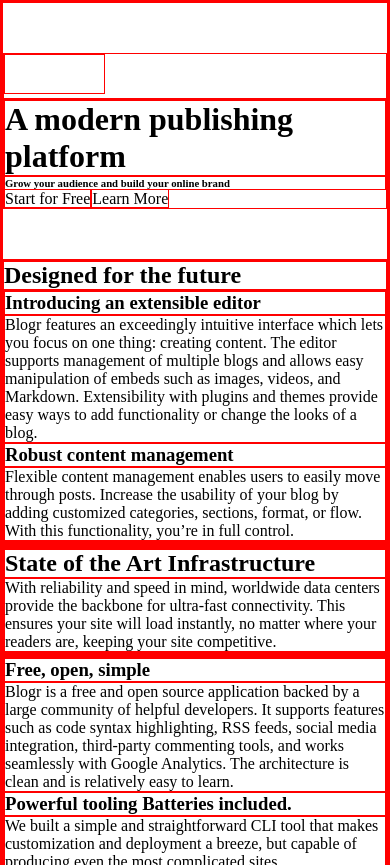
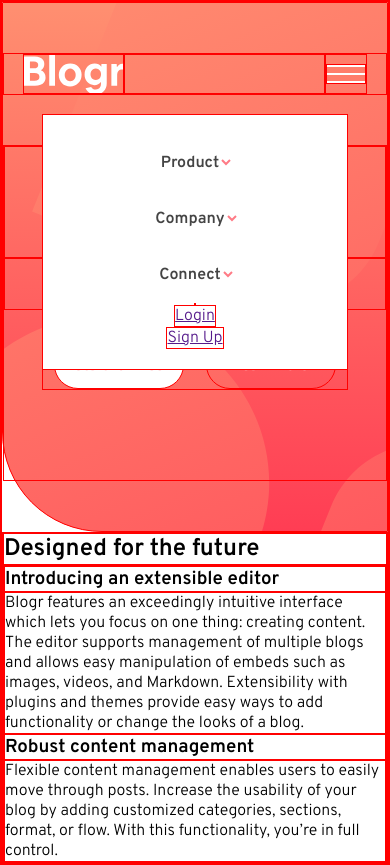
Before and after one commit to patriciogarnero/blogr-landing-page, a plain HTML site: page index.html in a window 390 px wide. Shown: the top 865 px of the page. Drawn offline with Linux system fonts and the light colour scheme.

Commit message:
working on mobile  layout and js

```diff
--- a/index.html
+++ b/index.html
@@ -10,6 +10,12 @@
       type="image/png"
       sizes="32x32"
       href="./images/favicon-32x32.png"
+    />
+    <link rel="preconnect" href="https://fonts.googleapis.com" />
+    <link rel="preconnect" href="https://fonts.gstatic.com" crossorigin />
+    <link
+      href="https://fonts.googleapis.com/css2?family=Overpass:wght@300;600&family=Ubuntu:wght@400;500;700&display=swap"
+      rel="stylesheet"
     />
 
     <link rel="stylesheet" href="styles.css" />
@@ -26,35 +32,46 @@
           />
         </svg>
         <div class="nav-menu">
-          <a href="">Product</a>
-          <ul>
-            <li>Overview</li>
-            <li>Pricing</li>
-            <li>Marketplace</li>
-            <li>Features</li>
-            <li>Integrations</li>
-          </ul>
-          <a href="">Company</a>
-          <ul>
-            <li>About</li>
-            <li>Team</li>
-            <li>Blog</li>
-            <li>Careers</li>
-          </ul>
-          <a href="">Connect</a>
-          <ul>
-            <li>Contact</li>
-            <li>Newsletter</li>
-            <li>LinkedIn</li>
-          </ul>
+          <a class="accordion">Product</a>
+          <div class="panel show">
+            <a href="">Overview</a>
+            <a href="">Pricing</a>
+            <a href="">Marketplace</a>
+            <a href="">Features</a>
+            <a href="">Integrations</a>
+          </div>
+          <a class="accordion">Company</a>
+          <div class="panel">          <a href="">About</a>
+            <a href="">Team</a>
+            <a href="">Blog</a>
+            <a href="">Careers</a></div>
+
+
+          <a class="accordion">Connect</a>
+          <div class="panel">            <a href="">Contact</li>
+            <a href="">Newsletter</li>
+              <a href="">LinkedIn</li></div>
+
+
           <a href="">Login</a>
           <a href="">Sign Up</a>
         </div>
+        <div class="grow"></div>
+        <div class="center-y">
+          <img
+            class="burguer-menu"
+            src="./images/icon-hamburger.svg"
+            alt="hamburguer-icon"
+          />
+        </div>
       </nav>
-      <div>
+      <div class="center-y intro-info">
         <h1>A modern publishing platform</h1>
-        <h6>Grow your audience and build your online brand</h6>
-        <span>Start for Free</span><span>Learn More</span>
+        <h4>Grow your audience and build your online brand</h4>
+        <div class="align-buttons">
+          <span class="button button-white">Start for Free</span>
+          <span class="button">Learn More</span>
+        </div>
       </div>
     </header>
     <section>
@@ -145,5 +162,6 @@
         >Frontend Mentor</a
       >. Coded by <a href="#">Your Name Here</a>.
     </footer>
+    <script src="./index.js"></script>
   </body>
 </html>
--- /dev/null
+++ b/index.js
@@ -0,0 +1,7 @@
+const accordions = document.querySelectorAll(".accordion");
+
+accordions.forEach((accordion) => {
+  accordion.addEventListener("click", () => {
+    accordion.classList.toggle("active");
+  });
+});
--- a/styles.css
+++ b/styles.css
@@ -14,14 +14,129 @@
   border: 1px solid red;
 }
 
+body {
+  font-family: "Overpass", sans-serif;
+}
+
 /*HEADER*/
 
 header {
   padding: 50px 0;
+  background-image: url("./images/bg-pattern-intro-mobile.svg"),
+    linear-gradient(hsl(13, 100%, 72%), hsl(353, 100%, 62%));
+  background-repeat: no-repeat;
+  background-position: -320px -300px, 0 0;
+  background-size: 350%, 100%;
+  border-radius: 0 0 0 100px;
+}
+
+nav {
+  display: flex;
+  padding: 0 5%;
+  position: relative;
+}
+
+.grow {
+  flex-grow: 1;
 }
 
 .nav-menu {
+  position: absolute;
+  top: 60px;
+  left: 10%;
+  display: flex;
+  flex-direction: column;
+  align-items: center;
+  width: 80%;
+  background-color: white;
+  padding: 20px;
+}
+
+.accordion {
+  background-color: white;
+  font-family: "Overpass", sans-serif;
+  font-weight: 600;
+  font-size: 1rem;
+  color: #444;
+  cursor: pointer;
+  padding: 18px;
+  width: 100%;
+  text-align: center;
+  border: none;
+  outline: none;
+  transition: 0.4s;
+}
+
+.accordion::after {
+  content: " ";
+  display: inline-block;
+  width: 10px;
+  height: 10px;
+  position: relative;
+  left: 1%;
+  top: 2px;
+  background: url("./images/icon-arrow-dark.svg") no-repeat;
+}
+
+.active::after {
+  transform: rotate(180deg);
+  top: -2px;
+}
+
+.panel {
+  padding: 0 18px;
+  background-color: white;
   display: none;
+  overflow: hidden;
+}
+
+.burguer-menu {
+  height: 20px;
+  width: 40px;
+}
+
+.center-y {
+  display: flex;
+  flex-direction: column;
+  justify-content: center;
+}
+
+.intro-info {
+  color: white;
+  text-align: center;
+  margin-top: 50px;
+}
+
+.intro-info h1,
+.intro-info h4 {
+  font-weight: 300;
+}
+
+.intro-info h1 {
+  padding: 30px 10% 0 10%;
+}
+.intro-info h4 {
+  padding: 10px 12% 0 12%;
+}
+
+.align-buttons {
+  display: flex;
+  justify-content: space-around;
+  margin: 30px 10% 90px 10%;
+}
+
+.button {
+  font-family: "Ubuntu", sans-serif;
+  font-weight: 600;
+  font-size: 0.85rem;
+  width: 130px;
+  padding: 15px;
+  border-radius: 50px;
+}
+
+.button-white {
+  background-color: white;
+  color: var(--ligth-red);
 }
 
 /*FOOTER*/
```
